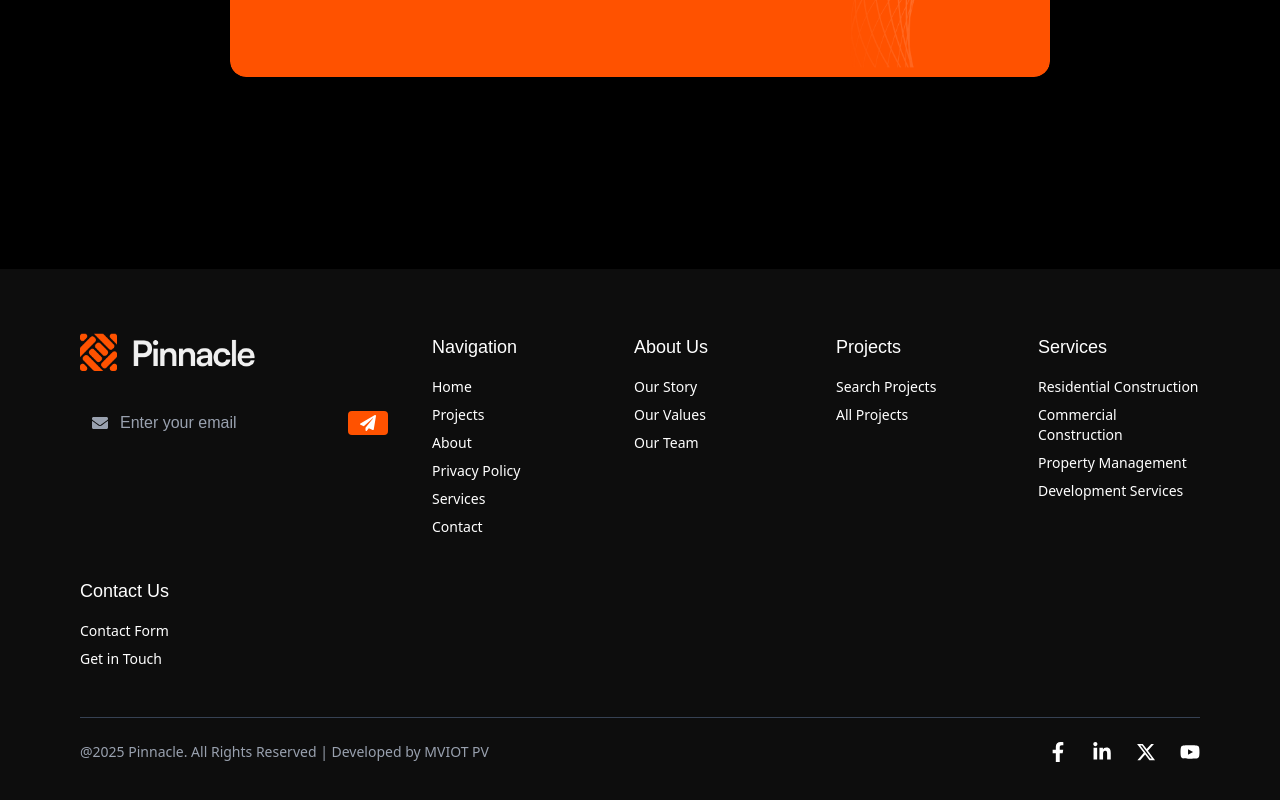
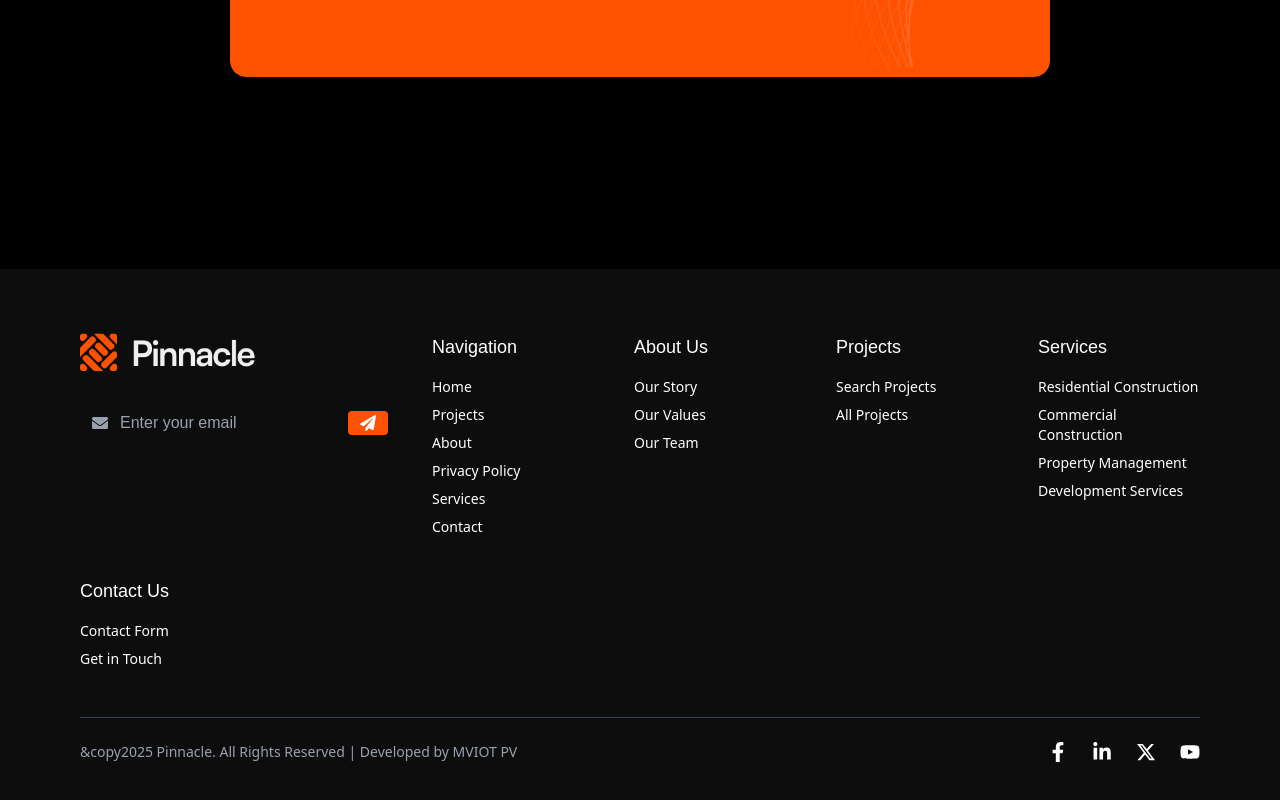
Before and after one commit to mdmehrabhasansompod/pinnacle-real-estate-project, a React (Vite) app in the folder frontend/: page /news in a window 1280 px wide. Shown: the part 1011-1811 px from the top of the page. Built offline with nearby package versions, Linux system fonts and the light colour scheme; no server answers; a web font is replaced by a local one.

Commit message:
Completed uploading

```diff
--- a/frontend/src/components/Footer/Footer.jsx
+++ b/frontend/src/components/Footer/Footer.jsx
@@ -154,7 +154,7 @@ const Footer = () => {
 
       {/* Divider & Bottom */}
       <div className="border-t border-gray-700 mt-12 pt-6 flex flex-col md:flex-row justify-between items-center text-sm text-gray-400 gap-4 md:gap-0">
-        <p>@2025 Pinnacle. All Rights Reserved | Developed by MVIOT PV</p>
+        <p>&copy2025 Pinnacle. All Rights Reserved | Developed by MVIOT PV</p>
         <div className="flex gap-6 text-white text-xl">
           {[{ icon: FaFacebookF, label: 'Facebook' },
             { icon: FaLinkedinIn, label: 'LinkedIn' },
```
